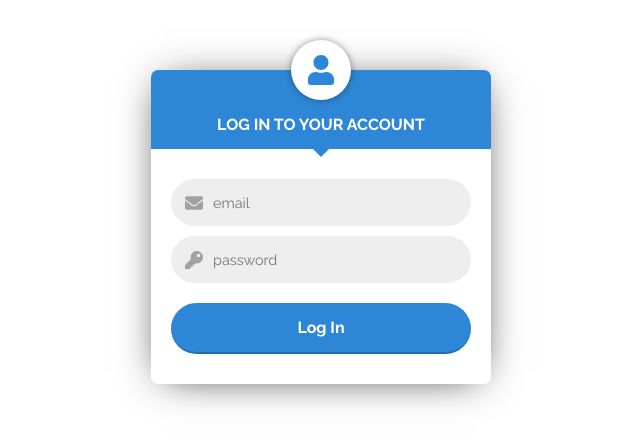
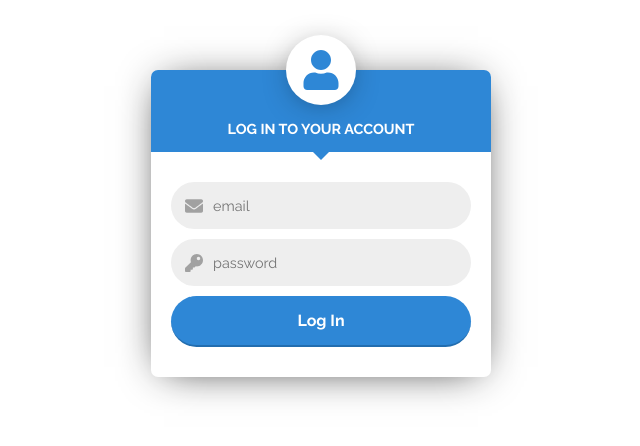
Before and after one commit to rafuka/phonebook-react, a React (Create React App) app: page /login in a window 1280 px wide. Shown: the top 446 px of the page, without its empty margins (319-959 px from the left). Built offline with nearby package versions, Linux system fonts and the light colour scheme.

Commit message:
minor style changes

```diff
--- a/src/components/login/login.scss
+++ b/src/components/login/login.scss
@@ -13,22 +13,22 @@
     border-radius: 7px 7px 0px 0px;
     color: white;
     padding-bottom: 15px;
-    padding-top: 45px;
+    padding-top: 50px;
     position: relative;
     width: 100%;
 
     .icon {
       background-color: white;
       border-radius: 100%;
-      box-shadow: 0px 0px 10px -3px rgba(0,0,0,0.9);
+      box-shadow: 0px 3px 35px -15px rgba(0, 0, 0, 0.9);
       color: #2e87d6;
       font-size: 15px;
       padding: 15px;
       position: absolute;
-      height: 60px;
-      width: 60px;
-      bottom: calc(100% - 30px);
-      left: calc(50% - 30px);
+      height: 70px;
+      width: 70px;
+      bottom: calc(100% - 35px);
+      left: calc(50% - 35px);
     }
 
     &:after {
@@ -42,7 +42,7 @@
     }
 
     h2 {
-      font-size: 1em;
+      font-size: .9em;
       font-weight: bold;
       text-align: center;
       text-transform: uppercase;
@@ -76,7 +76,7 @@
     cursor: pointer;
     font-size: 1em;
     font-weight: bold;
-    margin-top: 20px;
+    margin-top: 10px;
     padding: 15px 20px;
     transition: background-color .3s ease;
     width: 100%;
```
